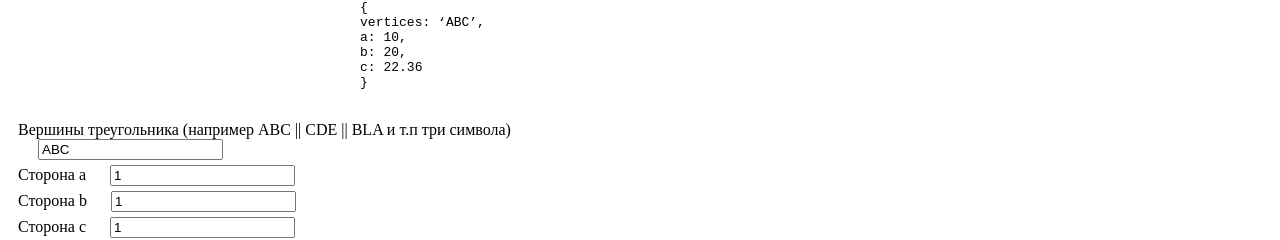
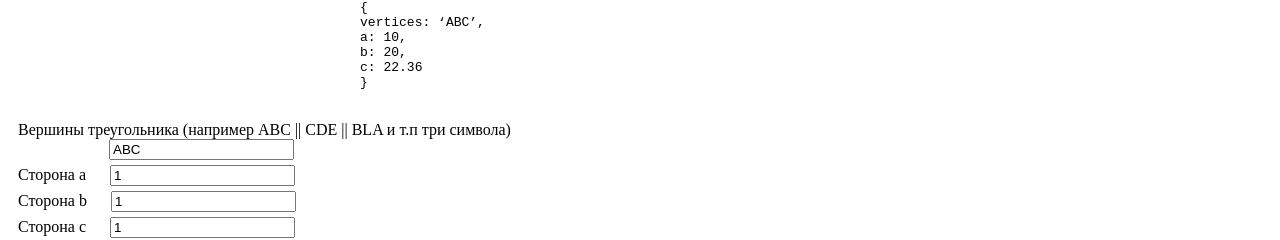
Before and after one commit to Xoms/SoftServeJSElementaryTasks-, a plain HTML site: page index.html in a window 1280 px wide. Shown: the part 1167-1407 px from the top of the page. Drawn offline with Linux system fonts and the light colour scheme.

Commit message:
Add files via upload

```diff
--- a/css/style.css
+++ b/css/style.css
@@ -23,6 +23,7 @@
 .statements {position: sticky;
             position: -webkit-sticky;
             top: 70px; }
+#vertices {margin-left: 91px;}
 
 /* ========================= Data Input Fields ============== */
 .dataInput {margin: 10px;}
```
